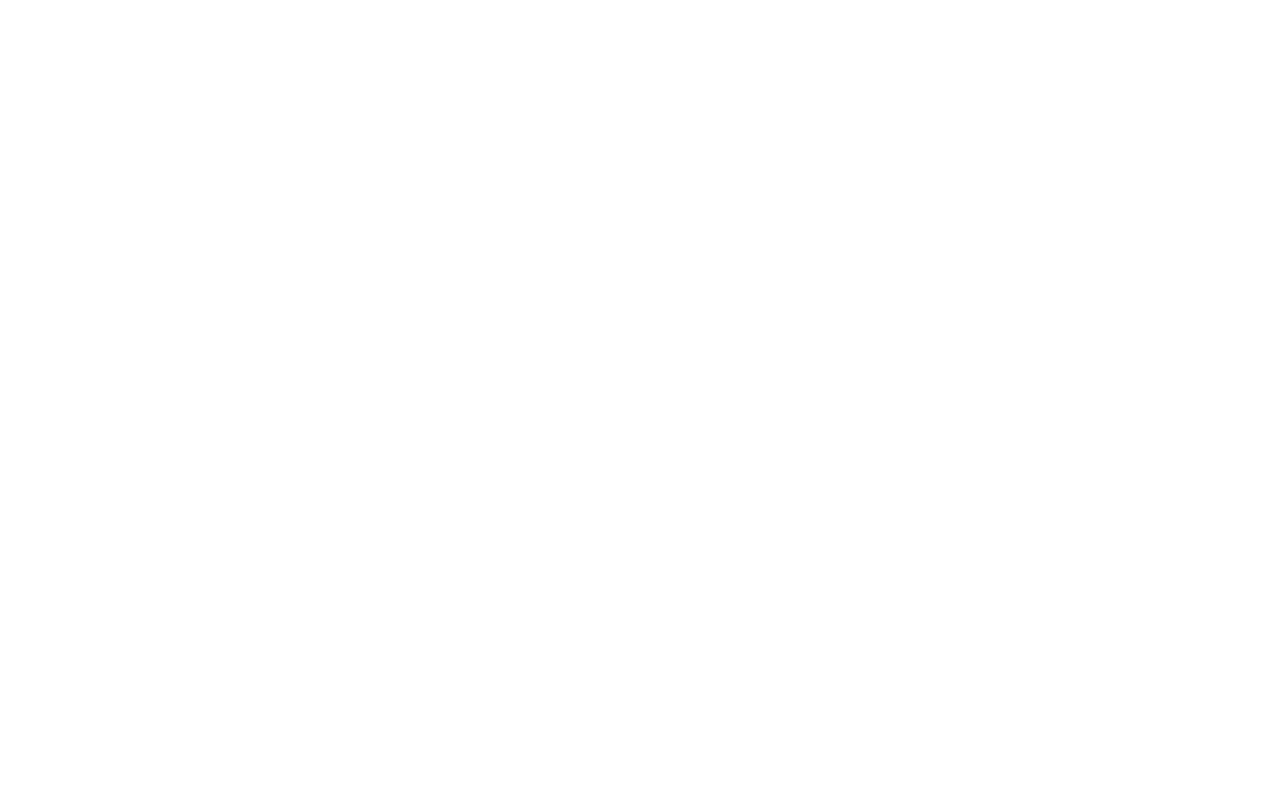
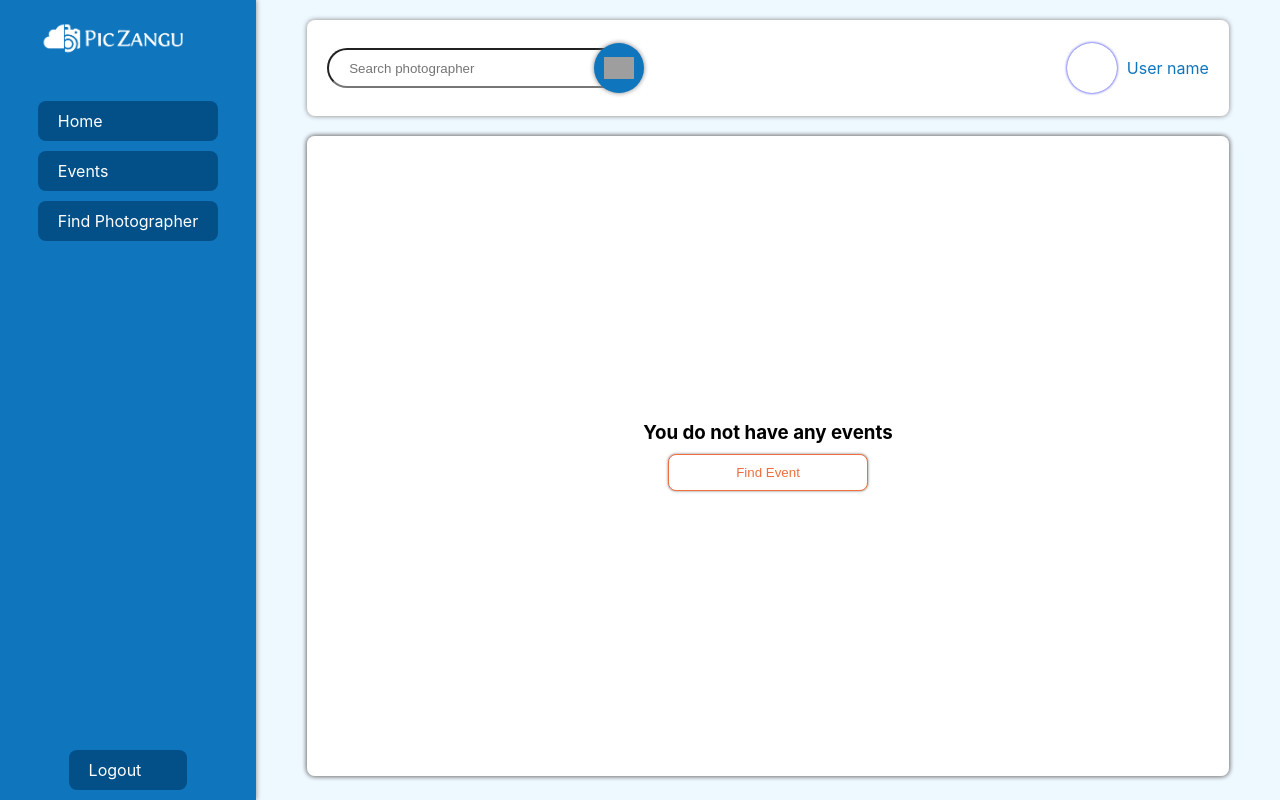
Before and after one commit to AugustineKadima/piczangu_front, a React (Create React App) app: page /user/events in a window 1280 px wide. Before the commit this address had no page. Built offline with nearby package versions, Linux system fonts and the light colour scheme; grey boxes are pictures that could not be loaded.

Commit message:
Add event list page

```diff
--- a/src/App.js
+++ b/src/App.js
@@ -13,6 +13,7 @@
 import PhotographerPortfolioView from './components/user_dashboard/photographer_portfolio_view';
 import UserProfile from './components/user_dashboard/user_profile';
 import EditUserProfile from './components/user_dashboard/edit_user_profile';
+import EventsHome from './components/user_dashboard/user_events';
 
 function App() {
 
@@ -32,6 +33,7 @@
         <Route path="/photographer/portfolio" element={<PhotographerPortfolioView />} />
         <Route path="/user/profile" element={<UserProfile />} />
         <Route path="/user/profile/edit" element={<EditUserProfile />} />
+        <Route path="/user/events" element={<EventsHome/>} />
 
 
       </Routes>
--- a/src/components/side_nav_user.js
+++ b/src/components/side_nav_user.js
@@ -17,7 +17,7 @@
 
                     <div className="sidenav_select">
                         <NavLink to="/"><div className="side_nav_option">Home</div> </NavLink>
-                        <div className="side_nav_option">Events</div>
+                        <NavLink to="/user/events"><div className="side_nav_option">Events</div></NavLink>
                         <NavLink to="/photographers"> <div className="side_nav_option">Find Photographer</div></NavLink>
 
                     </div>
--- /dev/null
+++ b/src/components/user_dashboard/user_events.js
@@ -0,0 +1,59 @@
+import React from "react";
+import SideNavUser from "../side_nav_user";
+import SearchUser from "./search_user";
+import { BsShareFill } from "react-icons/bs";
+
+export default function EventsHome(){
+
+    let list = false;
+
+    const eventList = () =>{
+        if(list){
+            return(
+            <div className="events_list_user">
+                <p>EventCodeffdw</p>
+                <p><BsShareFill/></p>
+            </div>
+
+)
+        }else{
+            return(
+                <div className="no_events_wrapper">
+                    <div className="no_events_content" >
+                        <h3>You do not have any events</h3>
+                        <button>Find Event</button>
+                    </div>
+                </div>
+
+
+            )
+        }
+    }
+    return (
+        <div>
+
+            <div className="find_photographer_container">
+                <SideNavUser />
+                <div className="find_photographer_wrapper">
+                    <div className="find_photographer_content_container">
+                        <SearchUser />
+                        <div className="photographer_list_recyclerview">
+                        {/* <PhotographerDetailsCard /> */}
+                            <div className="events_user_wrapper">
+
+                            {eventList()}
+
+
+
+                            </div>
+
+                        </div>
+
+                    </div>
+                </div>
+
+            </div>
+
+        </div>
+    )
+}
--- a/src/index.css
+++ b/src/index.css
@@ -810,7 +810,7 @@
 }
 
 .photographer_list_recyclerview{
-  /* background-color: red; */
+  background-color: white;
   height: auto;
   width: 100%;
   border-radius: 8px;
@@ -1332,3 +1332,53 @@
 .signup_text_and_logo h2{
   color: #0F75BC;
 }
+
+/* User Events */
+.events_user_wrapper{
+  width: 100%;
+  height: auto;
+  background-color: #EEF8FF;
+  border-radius: 8px;
+  box-shadow: none;
+}
+
+.no_events_wrapper{
+  width: 100%;
+  height: auto;
+  background-color: white;
+  box-shadow: 0px 0px 5px gray;
+  border-radius: 8px;
+  min-height: 80vh;
+  display: flex;
+  align-items: center;
+  justify-content: center;
+}
+
+.no_events_content{
+  display: flex;
+  flex-direction: column;
+  align-items: center;
+
+}
+.no_events_content button{
+  width: 200px;
+  border: 1px solid #EF6D3E;
+  color: #EF6D3E;
+  box-shadow: 0px 0px 3px gray;
+  border-radius: 8px;
+  padding: 10px 20px;
+  margin-top: 10px;
+  background-color: white;
+}
+
+.events_list_user{
+  width: 100%;
+  padding: 20px;
+  background-color: white;
+  box-shadow: 0px 0px 5px gray;
+  border-radius: 8px;
+  display: flex;
+  justify-content: space-between;
+  align-items: center;
+
+}
```
